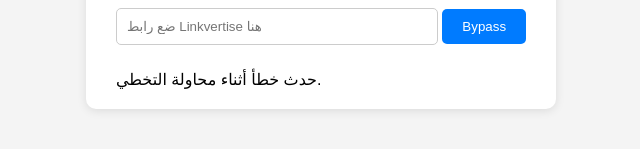
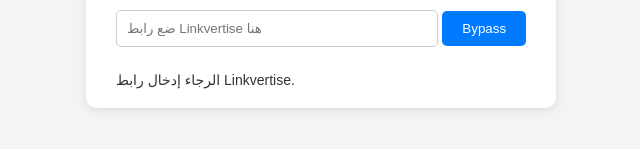
Before and after one commit to Bmw24680/Woe, a plain HTML site: page index.html in a window 1280 px wide. Both pictures are taken after a click on the button "Bypass". Shown: the part 385-534 px from the top of the page, 319-959 px from the left. Drawn offline with Linux system fonts and the light colour scheme; no server answers.

Commit message:
Update index.html

```diff
--- a/index.html
+++ b/index.html
@@ -1,4 +1,3 @@
-
 <!DOCTYPE html>
 <html lang="en">
 <head>
@@ -39,6 +38,8 @@
     }
     #output {
       margin-top: 15px;
+      font-size: 14px;
+      color: #333;
     }
   </style>
 </head>
@@ -54,17 +55,32 @@
     async function bypass() {
       const input = document.getElementById('linkInput').value;
       const output = document.getElementById('output');
+
+      // Clear the output before the operation
       output.innerHTML = "جاري التحميل...";
+
+      if (!input.trim()) {
+        output.innerHTML = "الرجاء إدخال رابط Linkvertise.";
+        return;
+      }
+
       try {
+        // Attempt to fetch the bypass data
         const response = await fetch(`https://bypass.bot.nu/bypass2?url=${encodeURIComponent(input)}`);
+
+        if (!response.ok) {
+          throw new Error("حدث خطأ في الاتصال بالخادم.");
+        }
+
         const data = await response.json();
+
         if (data && data.destination) {
           output.innerHTML = `<a href="${data.destination}" target="_blank">الرابط المباشر: ${data.destination}</a>`;
         } else {
-          output.innerHTML = "فشل في الحصول على الرابط.";
+          output.innerHTML = "فشل في الحصول على الرابط. حاول مرة أخرى.";
         }
       } catch (err) {
-        output.innerHTML = "حدث خطأ أثناء محاولة التخطي.";
+        output.innerHTML = `حدث خطأ أثناء محاولة التخطي: ${err.message}`;
       }
     }
   </script>
```
